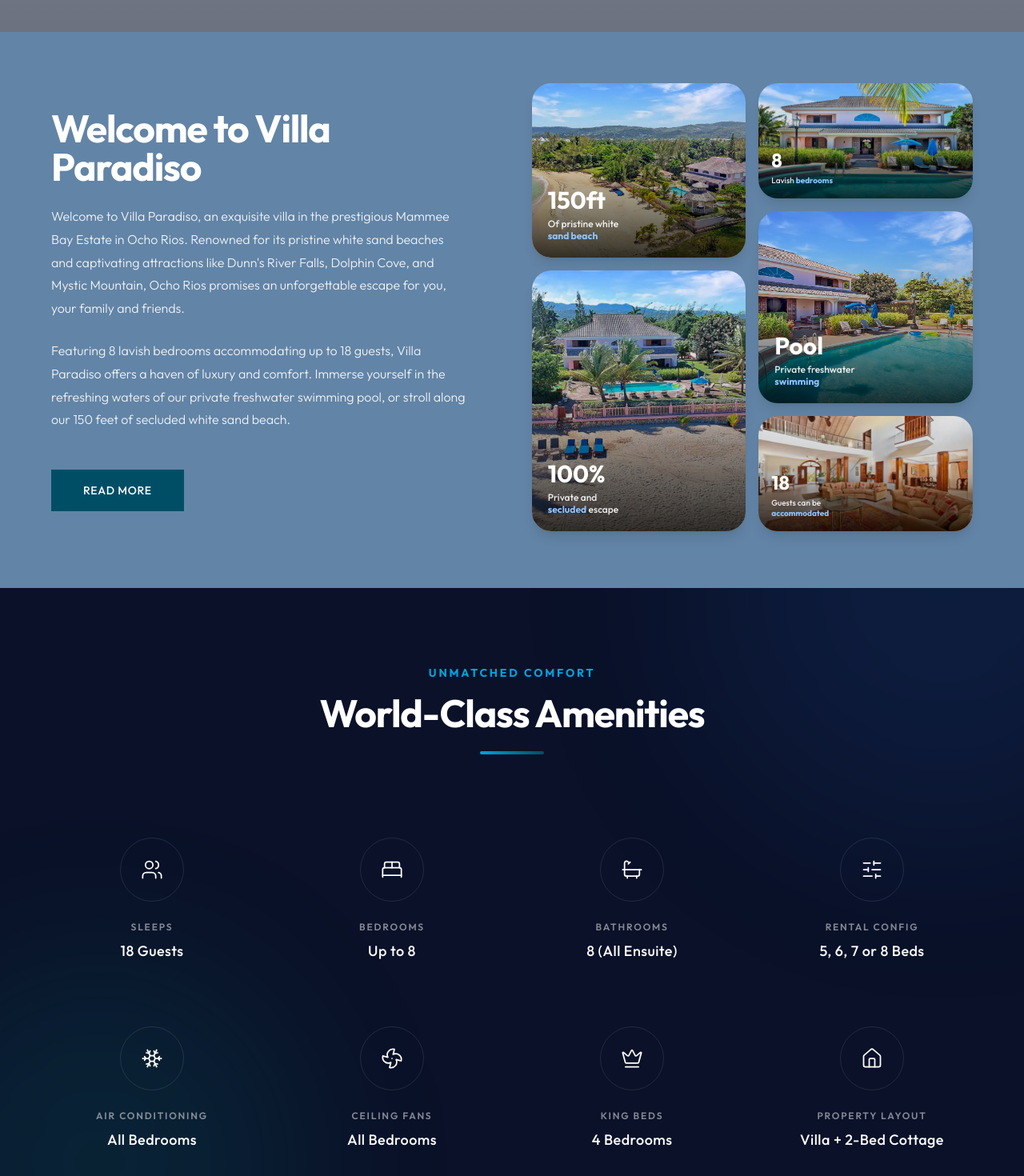
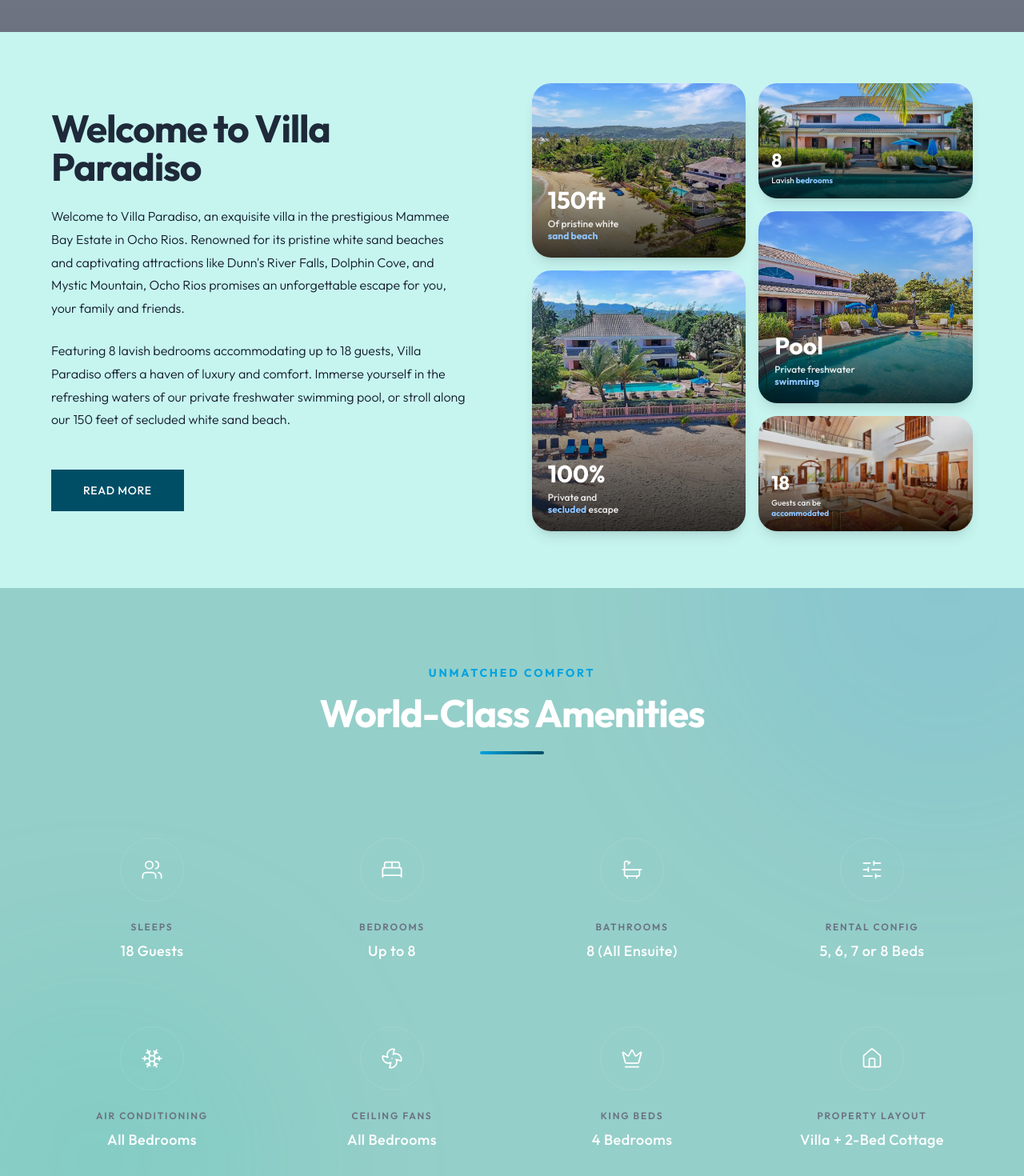
Before and after one commit to deepakbareth/villaparadisojamaica-v2, a React (Vite) app: page / in a window 1280 px wide. Shown: the part 760-2230 px from the top of the page at 80% size. Built offline with nearby package versions, Linux system fonts and the light colour scheme; grey boxes are pictures that could not be loaded.

Commit message:
color thems changes

```diff
--- a/src/components/About/About.jsx
+++ b/src/components/About/About.jsx
@@ -7,8 +7,8 @@ import i5 from '../../assets/villaparadisojamaica/villaparadisojamaica/video/i5.
 
 const About = () => {
   return (
-    <section className="w-full bg-[#6284A6] py-16 px-6 md:px-12 lg:px-16 overflow-hidden">
-      <div className="max-w-[1440px] mx-auto rounded-[2rem] md:rounded-[3rem] bg-[#6284A6] text-white">
+    <section className="w-full bg-[#c6f5f0] py-16 px-6 md:px-12 lg:px-16 overflow-hidden">
+      <div className="max-w-[1440px] mx-auto rounded-[2rem] md:rounded-[3rem] bg-[#c6f5f0] text-white">
 
         <div className="flex flex-col lg:flex-row gap-12 lg:gap-12">
 
@@ -16,11 +16,11 @@ const About = () => {
           <div className="w-full lg:w-1/2 flex flex-col justify-center animate-fade-in-up pr-0 lg:pr-8 py-8">
 
 
-            <h2 className="text-3xl md:text-4xl lg:text-5xl font-bold tracking-tight mb-6 text-white">
+            <h2 className="text-3xl md:text-4xl lg:text-5xl font-bold tracking-tight mb-6 text-gray-800">
               Welcome to Villa Paradiso
             </h2>
 
-            <p className="text-white/90 text-[15px] md:text-base leading-[1.8] mb-6 font-light">
+            <p className="text-gray-900 text-[15px] md:text-base leading-[1.8] mb-6 font-light">
               Welcome to Villa Paradiso, an exquisite villa in the prestigious Mammee Bay
               Estate in Ocho Rios. Renowned for its pristine white sand beaches and
               captivating attractions like Dunn's River Falls, Dolphin Cove, and Mystic
@@ -28,7 +28,7 @@ const About = () => {
               and friends.
             </p>
 
-            <p className="text-white/90 text-[15px] md:text-base leading-[1.8] mb-12 font-light">
+            <p className="text-gray-900  text-[15px] md:text-base leading-[1.8] mb-12 font-light">
               Featuring 8 lavish bedrooms accommodating up to 18 guests, Villa Paradiso
               offers a haven of luxury and comfort. Immerse yourself in the refreshing
               waters of our private freshwater swimming pool, or stroll along our 150 feet of
--- a/src/components/Amenities/Amenities.jsx
+++ b/src/components/Amenities/Amenities.jsx
@@ -55,7 +55,7 @@ const Amenities = () => {
   ];
 
   return (
-    <section className="w-full bg-[#0a1128] py-24 px-6 md:px-12 lg:px-16 relative overflow-hidden">
+    <section className="w-full bg-[#95cfc9] py-24 px-6 md:px-12 lg:px-16 relative overflow-hidden">
       {/* Decorative gradient orb */}
       <div className="absolute top-0 right-0 w-[600px] h-[600px] bg-blue-500/10 rounded-full blur-[120px] -translate-y-1/2 translate-x-1/3 pointer-events-none"></div>
       <div className="absolute bottom-0 left-0 w-[500px] h-[500px] bg-teal-500/10 rounded-full blur-[100px] translate-y-1/3 -translate-x-1/4 pointer-events-none"></div>
@@ -90,7 +90,7 @@ const Amenities = () => {
               </div>
 
               {/* Text Content */}
-              <p className="text-white/50 text-[11px] md:text-xs uppercase tracking-[0.15em] mb-2 font-semibold">
+              <p className="text-gray-500 text-[11px] md:text-xs uppercase tracking-[0.15em] mb-2 font-semibold">
                 {item.label}
               </p>
               <h4 className="text-white text-base md:text-lg font-medium text-center tracking-wide">
--- a/src/components/Contact/Contact.jsx
+++ b/src/components/Contact/Contact.jsx
@@ -12,7 +12,7 @@ const Contact = () => {
         <div className="bg-white rounded-[2rem] md:rounded-[3rem] shadow-[0_20px_50px_rgb(0,0,0,0.05)] overflow-hidden flex flex-col lg:flex-row border border-gray-100">
 
           {/* Left Column: Contact Info & Text (From Screenshot) */}
-          <div className="w-full lg:w-5/12 bg-[#0a1128] text-white p-10 md:p-16 flex flex-col justify-between relative overflow-hidden">
+          <div className="w-full lg:w-5/12 bg-[#95cfc9] text-white p-10 md:p-16 flex flex-col justify-between relative overflow-hidden">
             {/* Background decorative circles */}
             <div className="absolute -top-24 -right-24 w-64 h-64 bg-[#00A3E0]/20 rounded-full blur-[80px] pointer-events-none"></div>
             <div className="absolute -bottom-24 -left-24 w-64 h-64 bg-teal-500/20 rounded-full blur-[80px] pointer-events-none"></div>
--- a/src/components/Footer/Footer.jsx
+++ b/src/components/Footer/Footer.jsx
@@ -2,7 +2,7 @@ import React from 'react';
 
 const Footer = () => {
   return (
-    <footer className="w-full bg-[#0a1128] text-white pt-20 pb-8 px-6 md:px-12 lg:px-16 border-t border-white/10">
+    <footer className="w-full bg-[#6a9994] text-white pt-20 pb-8 px-6 md:px-12 lg:px-16 border-t border-white/10">
       <div className="max-w-[1440px] mx-auto">
 
         {/* Main Footer Content */}
```
